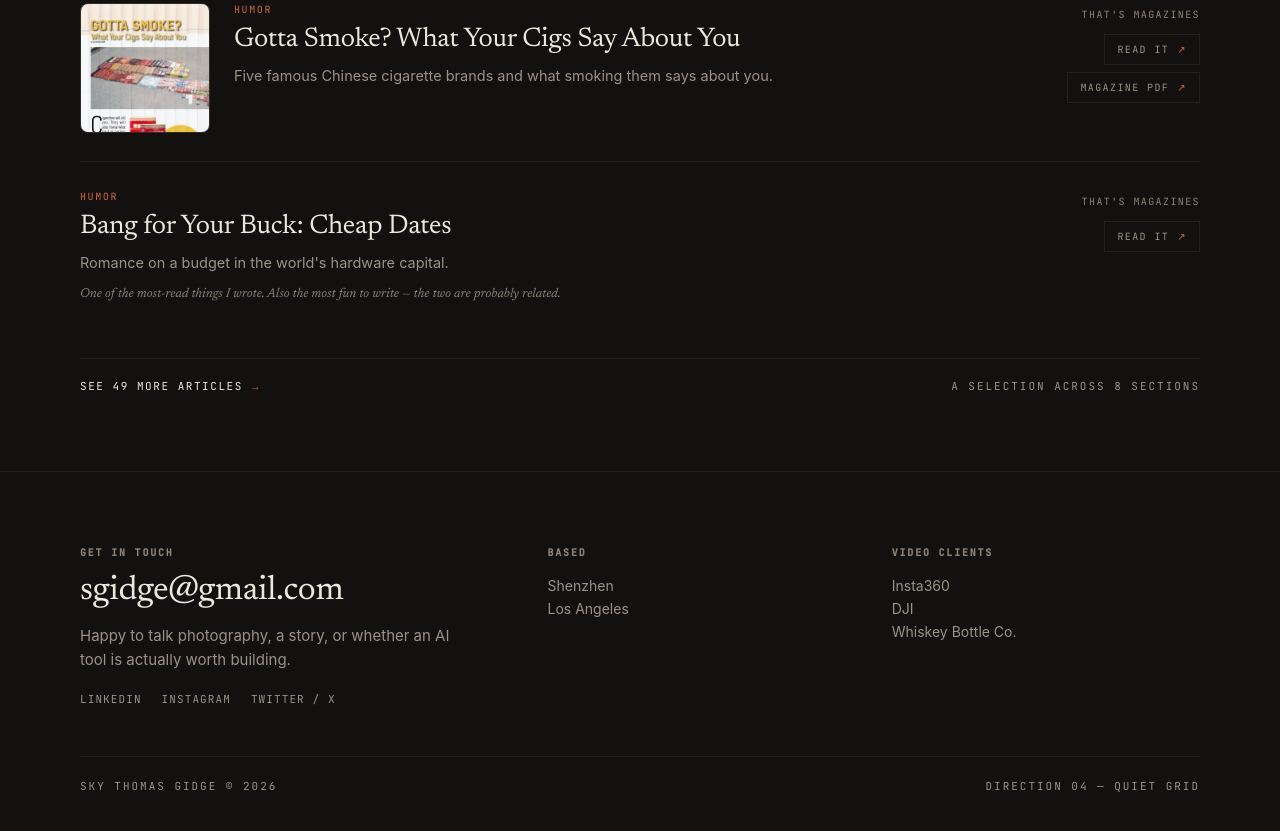
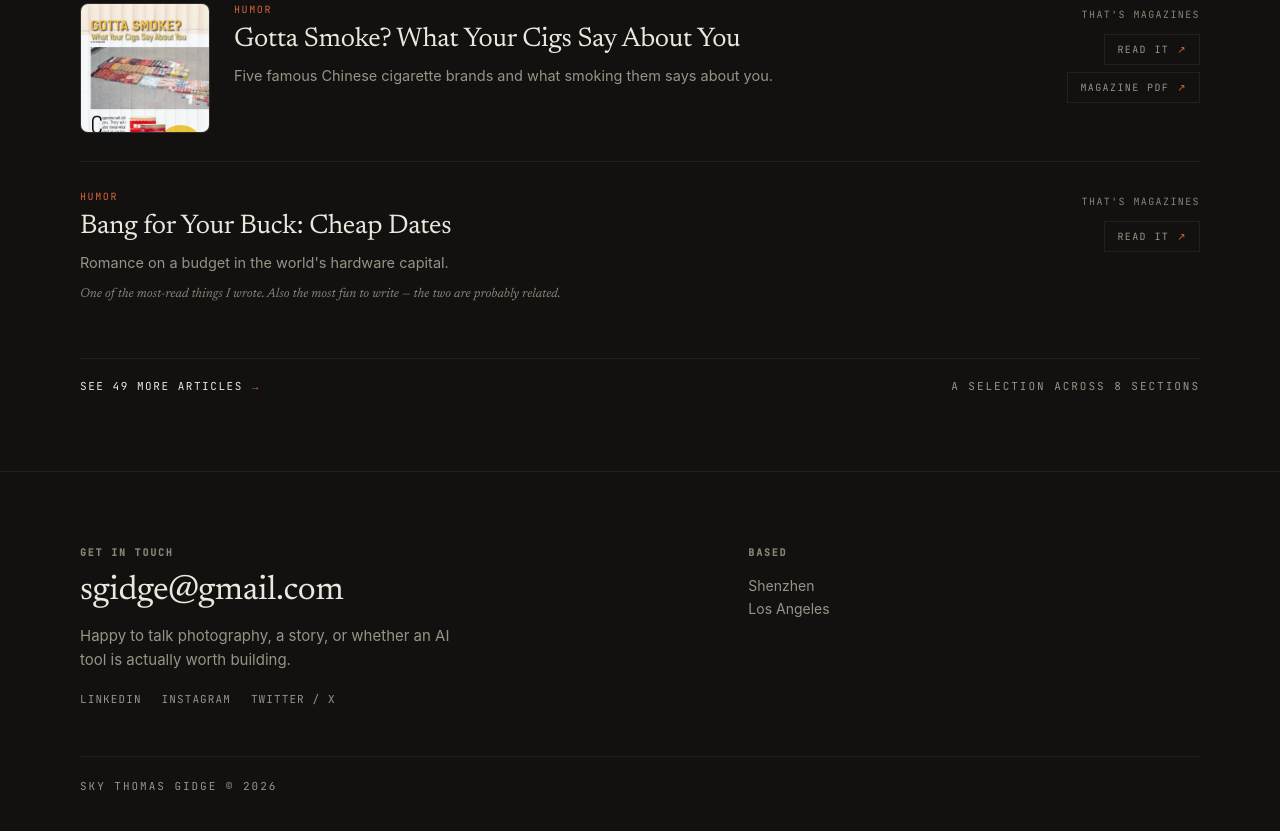
Before and after one commit to skygidge/personal-website, a website: page index.html in a window 1280 px wide. Shown: the part 7549-8380 px from the top of the page. Drawn offline with Linux system fonts and the light colour scheme.

Commit message:
Footer: remove Video clients column and the 'Direction 04' colophon label
Drop the third footer column (foot-top now two columns) and the design-signature
'Direction 04 — Quiet Grid' span; the colophon keeps just the copyright.

Co-Authored-By: Claude Opus 4.8 (1M context) <noreply@anthropic.com>

```diff
--- a/index.html
+++ b/index.html
@@ -187,7 +187,7 @@
 
   /* footer */
   footer{padding:74px 0 60px}
-  .foot-top{display:grid;grid-template-columns:1.4fr 1fr 1fr;gap:36px}
+  .foot-top{display:grid;grid-template-columns:1.4fr 1fr;gap:36px}
   .foot-top h4{font-family:var(--mono);font-size:10px;letter-spacing:.18em;text-transform:uppercase;color:var(--faint);
     margin-bottom:15px}
   .foot-top .mail{font-family:var(--serif);font-size:clamp(22px,3vw,34px);letter-spacing:-.01em}
@@ -411,14 +411,8 @@ See all 50
             <h4>Based</h4>
             <ul><li>Shenzhen</li><li>Los Angeles</li></ul>
           </div>
-          <div>
-            <h4>Video clients</h4>
-            <ul id="clients"><!--BUILD:clients-->
-<li>Insta360</li><li>DJI</li><li>Whiskey Bottle Co.</li>
-<!--/BUILD:clients--></ul>
-          </div>
         </div>
-        <div class="colophon lab"><span>Sky Thomas Gidge © 2026</span><span>Direction 04 — Quiet Grid</span></div>
+        <div class="colophon lab"><span>Sky Thomas Gidge © 2026</span></div>
       </div>
     </footer>
   </main>
--- a/scripts/build.js
+++ b/scripts/build.js
@@ -389,7 +389,6 @@ function sections(file) {
       award: `<span class="dot"></span><div><div class="k">${esc(S.award.kicker)} · ${esc(S.award.pub)}</div><div class="t">${esc(S.award.t)}</div></div>`,
       wlist: home.map(homeWritingRow).join("\n") + (wfoot ? "\n" + wfoot : ""),
       aigrid: S.ai.map(homeAiCard).join("\n"),
-      clients: S.identity.clients.map(c => `<li>${esc(c)}</li>`).join(""),
       social: socialLinks()
     };
   }
```
